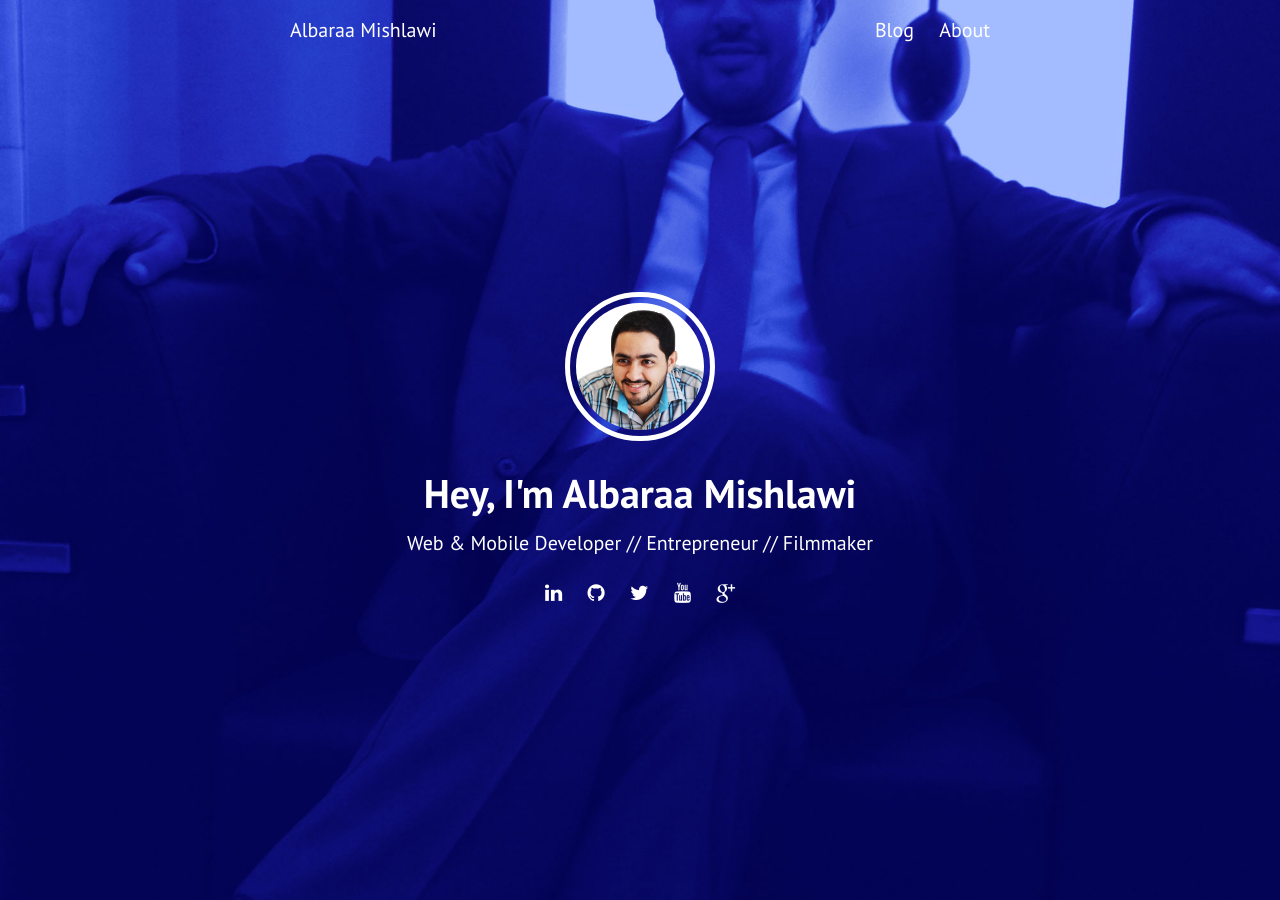
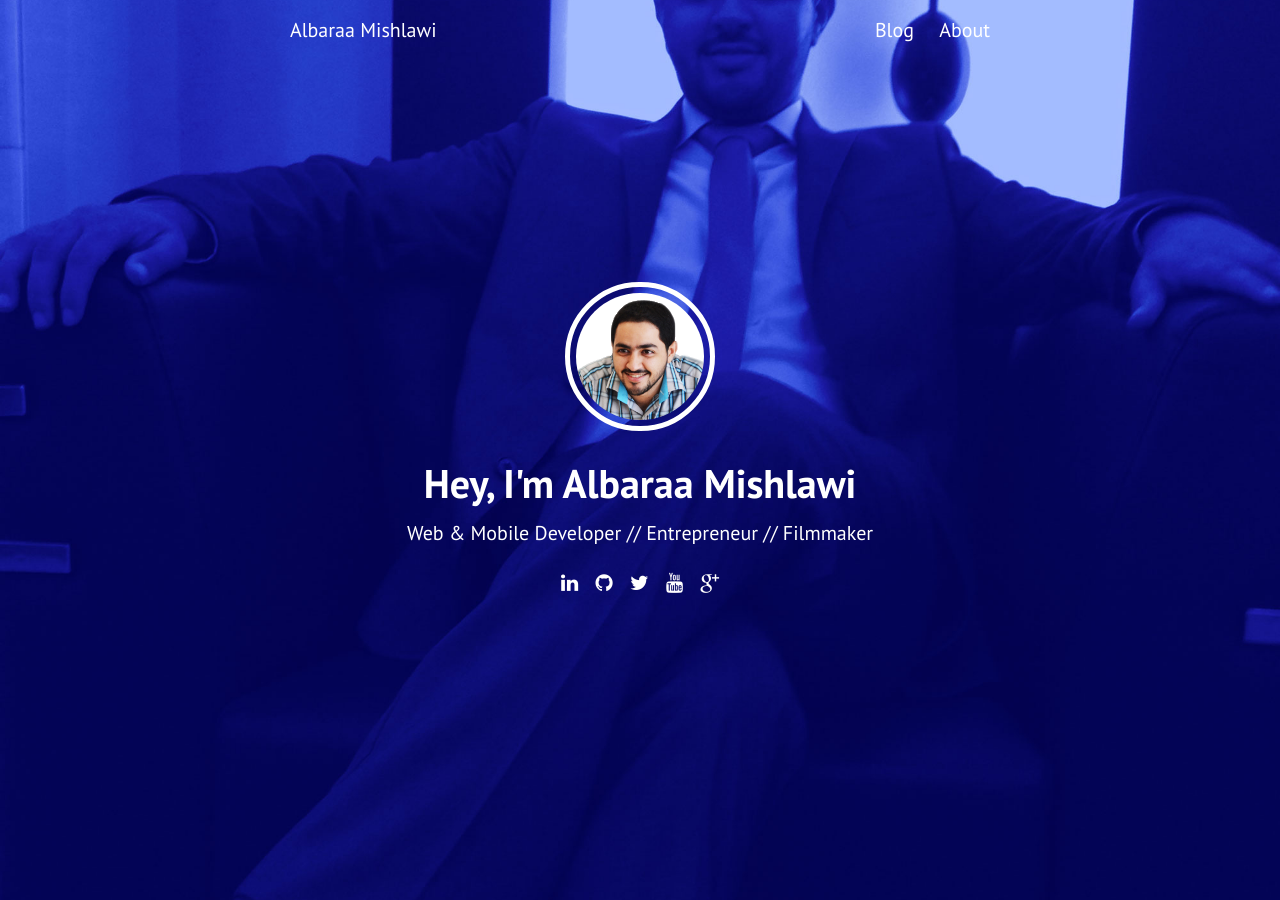
Before and after one commit to albaraam/albaraam.github.io, a Jekyll site: the page built from index.html, in a window 1280 px wide. Built offline with Jekyll 4.4.1, drawn with Linux system fonts in a browser that asks for light colours; Markdown is read by kramdown in place of the engine named in the settings; the list of posts is cut into pages by our own code.

Commit message:
update baseurl & move social links style to head

```diff
--- a/_config.yml
+++ b/_config.yml
@@ -11,7 +11,7 @@
 tagline:          'Get To The Next Level'
 description:      'Mobile & Web Developer mostly talk about Android'
 url:              http://albaraam.github.io/blog
-baseurl:          /blog/
+baseurl:          /blog
 
 author:
   name:           'Albaraa Mishlawi'
--- a/_includes/head.html
+++ b/_includes/head.html
@@ -15,15 +15,18 @@
   </title>
 
   <!-- CSS -->
-  <link rel="stylesheet" href="{{ site.baseurl }}public/css/poole.css">
-  <link rel="stylesheet" href="{{ site.baseurl }}public/css/syntax.css">
-  <link rel="stylesheet" href="{{ site.baseurl }}public/css/hyde.css">
-  <link rel="stylesheet" href="{{ site.baseurl }}public/font-awesome/css/font-awesome.min.css">
+  <link rel="stylesheet" href="{{ site.baseurl }}/public/css/poole.css">
+  <link rel="stylesheet" href="{{ site.baseurl }}/public/css/syntax.css">
+  <link rel="stylesheet" href="{{ site.baseurl }}/public/css/hyde.css">
+  <link rel="stylesheet" href="{{ site.baseurl }}/public/font-awesome/css/font-awesome.min.css">
   <link rel="stylesheet" href="http://fonts.googleapis.com/css?family=PT+Sans:400,400italic,700|Abril+Fatface">
   <!-- Theme Overrides -->
   <style>
     a { color: #3F51B5; }
     .sidebar { background-color: #3F51B5; }
+    .social-links, .social-links li { margin: 0 -4px 10px; padding: 0; }
+    .social-links li { list-style-type: none; display: inline-block; }
+    .social-links li a { padding: 10px; color: #fff; font-size: 20px; }
   </style>
 
   <!-- Icons -->
--- a/index.html
+++ b/index.html
@@ -12,19 +12,6 @@
 	    border-radius: 75px;
 	    border: 5px solid rgb(255, 255, 255);
 		padding: 6px;
-	}
-	.social-links, li {
-	    margin: 0;
-	    padding: 0;
-	}
-	.social-links li {
-	    list-style-type: none;
-	    display: inline-block;
-	}
-	.social-links li a {
-	    padding: 10px;
-	    color: #fff;
-	    font-size: 20px;
 	}
 </style>
 <div class="container">
```
